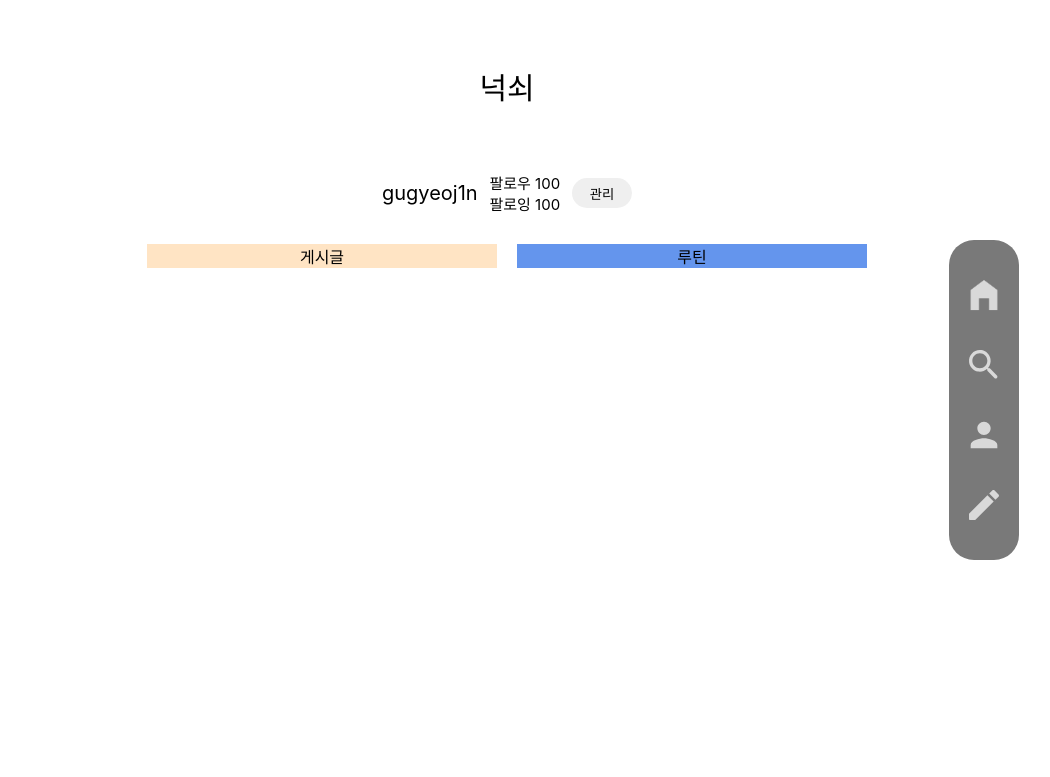
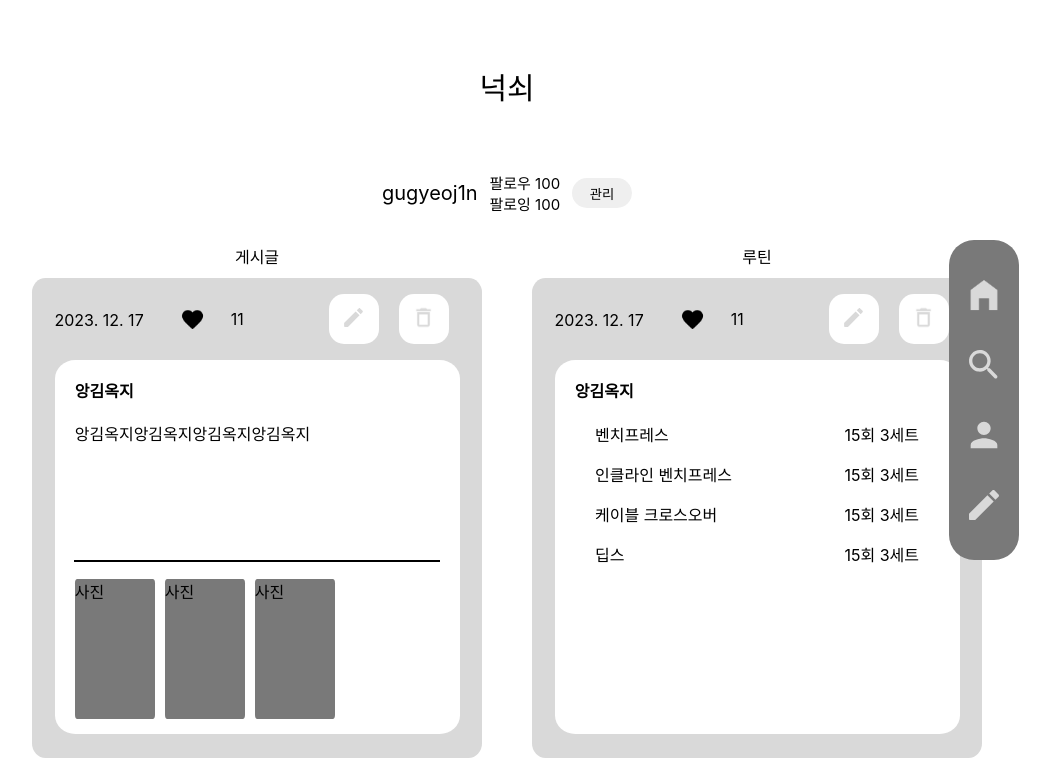
Before and after one commit to gugyeoj1n/enough_weight, a React (Create React App) app in the folder client/: page /profile in a window 1280 px wide. Shown: the top 777 px of the page, without its empty margins (133-1183 px from the left). Built offline with nearby package versions, Linux system fonts and the light colour scheme.

Commit message:
[FEAT] 프로필 페이지 게시글, 루틴 아이템 구현

```diff
--- a/client/src/App.js
+++ b/client/src/App.js
@@ -20,7 +20,7 @@ function App() {
         		<Route exact path="/login" element = { <Login /> }/>
 				<Route eaxct path="/register" element = { <Register /> }/>
 				<Route exact path="/profile" element = { <Profile /> }/>
-				<Route exact path="/post" element= { <ArticlePost /> }/>
+				<Route exact path="/post_article" element= { <ArticlePost /> }/>
       		</Routes>
     	</BrowserRouter>
 	)
--- a/client/src/pages/MainPage/MainPage.js
+++ b/client/src/pages/MainPage/MainPage.js
@@ -3,6 +3,7 @@ import './MainPage.css'
 import ArticleList from "./ArticleList"
 import NavigationBar from "../NavigationBar"
 import axios from 'axios'
+import React, { useEffect } from 'react'
 
 function MainPage()
 {
@@ -34,6 +35,14 @@ function MainPage()
     const registerNavigate = () => {
         navigate("/register")
     }
+
+    const getUserData = async () => {
+        // /auth/user
+    }
+
+    useEffect(() => {
+        getUserData()
+    }, [])
 
     return (
         <div>
--- a/client/src/pages/NavigationBar.js
+++ b/client/src/pages/NavigationBar.js
@@ -9,7 +9,7 @@ function NavigationBar(){
     }
 
     const postNavigate = () => {
-        navigate("/post")
+        navigate("/post_article")
     }
 
     const mainNavigate = () => {
--- /dev/null
+++ b/client/src/pages/Profile/ArticleItem.css
@@ -0,0 +1,124 @@
+.article {
+    background-color: #d9d9d9;
+    border: none;
+    border-radius: 3%;
+    width: 100%;
+    height: 480px;
+    margin-top: 10px;
+    margin-bottom: 10px;
+    display: flex;
+    flex-direction: column;
+    align-items: center;
+}
+
+.profile {
+    width: 90%;
+    height: 17%;
+    background: none;
+    display: flex;
+    flex-direction: row;
+    align-items: center;
+}
+
+.profileImage {
+    border-radius: 15%;
+    width: 45px;
+    height: 45px;
+    background-color: white;
+    border: #000000;
+    border-style: dashed;
+    margin-right: 10px;
+}
+
+.profileId {
+    font-weight: bold;
+    margin-bottom: 3px;
+}
+
+.profileDate {
+    margin-top: 3px;
+}
+
+.likeButton {
+    width: 25px;
+    height: 25px;
+    border: none;
+    background: none;
+}
+
+.likeIcon {
+    width: 25px;
+    height: 25px;
+}
+
+.likes {
+    margin-left: 30px;
+    width: 70px;
+    display: flex;
+    flex-direction: row;
+    align-items: center;
+    justify-content: space-between;
+    margin-right: 75px;
+}
+
+.content {
+    background: white;
+    border: none;
+    border-radius: 5%;
+    width: 90%;
+    height: 78%;
+    display: flex;
+    flex-direction: column;
+}
+
+.contentTitle {
+    position: relative;
+    font-weight: 600;
+    left: 5%;
+    top: 5%;
+    width: 90%;
+}
+
+.contentText {
+    position: relative;
+    left: 5%;
+    top: 10%;
+    width: 90%;
+    height: 45%;
+}
+
+.line {
+    width: 90%;
+    border: 0.5px solid;
+    margin-bottom: 12.5px;
+}
+
+.contentPictures {
+    width: 90%;
+    height: 40%;
+    position: relative;
+    left: 5%;
+    display: flex;
+    flex-direction: row;
+    align-items: center;
+    gap: 10px;
+}
+
+.contentPicture {
+    border-radius: 3%;
+    border: none;
+    background: #797979;
+    width: 80px;
+    height: 140px;
+}
+
+.editButton {
+    background-color: white;
+    border-radius: 15px;
+    border: none;
+    width: 50px;
+    height: 50px;
+    cursor: pointer;
+    margin-left: 10px;
+    margin-right: 10px;
+}
--- /dev/null
+++ b/client/src/pages/Profile/ArticleItem.js
@@ -0,0 +1,49 @@
+import './ArticleItem.css'
+
+function ArticleItem(){
+    return (
+        <div className="article">
+            <div className="profile">
+                <div className="profileDate">
+                    2023. 12. 17
+                </div>
+                <div className="likes">
+                    <button className="likeButton">
+                        <img src="images/like.png" className="likeIcon"/>
+                    </button>
+                    <text className="likeText">
+                        11
+                    </text>
+                </div>
+                <button className="editButton">
+                    <img src="images/edit.svg" className="likeIcon"/>
+                </button>
+                <button className="editButton">
+                    <img src="images/delete.png" className="likeIcon"/>
+                </button>
+            </div>
+            <div className="content">
+                <text className="contentTitle">
+                    앙김옥지
+                </text>
+                <text className="contentText">
+                    앙김옥지앙김옥지앙김옥지앙김옥지
+                </text>
+                <hr className="line"/>
+                <div className="contentPictures">
+                    <div className="contentPicture">
+                        사진
+                    </div>
+                    <div className="contentPicture">
+                        사진
+                    </div>
+                    <div className="contentPicture">
+                        사진
+                    </div>
+                </div>
+            </div>
+        </div>
+    )
+}
+
+export default ArticleItem
--- a/client/src/pages/Profile/ArticleList.css
+++ b/client/src/pages/Profile/ArticleList.css
@@ -1,7 +1,7 @@
 .articleContent {
-    width: 350px;
+    width: 450px;
     height: 100%;
-    background-color: bisque;
+    background: none;
     display: flex;
     flex-direction: column;
     align-items: center;
--- a/client/src/pages/Profile/ArticleList.js
+++ b/client/src/pages/Profile/ArticleList.js
@@ -1,9 +1,14 @@
 import './ArticleList.css'
+import ArticleItem from './ArticleItem'
 
 function ArticleList(){
     return (
         <div className="articleContent">
             게시글
+            <ArticleItem/>
+            <ArticleItem/>
+            <ArticleItem/>
+            <ArticleItem/>
         </div>
     )
 }
--- a/client/src/pages/Profile/Profile.css
+++ b/client/src/pages/Profile/Profile.css
@@ -83,7 +83,7 @@
 
 .contents {
     margin-top: 30px;
-    width: 720px;
+    width: 950px;
     height: 100%;
     display: flex;
     flex-direction: row;
--- /dev/null
+++ b/client/src/pages/Profile/RoutineItem.css
@@ -0,0 +1,114 @@
+.article {
+    background-color: #d9d9d9;
+    border: none;
+    border-radius: 3%;
+    width: 100%;
+    height: 480px;
+    margin-top: 10px;
+    margin-bottom: 10px;
+    display: flex;
+    flex-direction: column;
+    align-items: center;
+}
+
+.profile {
+    width: 90%;
+    height: 17%;
+    background: none;
+    display: flex;
+    flex-direction: row;
+    align-items: center;
+}
+
+.profileImage {
+    border-radius: 15%;
+    width: 45px;
+    height: 45px;
+    background-color: white;
+    border: #000000;
+    border-style: dashed;
+    margin-right: 10px;
+}
+
+.profileId {
+    font-weight: bold;
+    margin-bottom: 3px;
+}
+
+.profileDate {
+    margin-top: 3px;
+}
+
+.likeButton {
+    width: 25px;
+    height: 25px;
+    border: none;
+    background: none;
+}
+
+.likeIcon {
+    width: 25px;
+    height: 25px;
+}
+
+.likes {
+    margin-left: 30px;
+    width: 70px;
+    display: flex;
+    flex-direction: row;
+    align-items: center;
+    justify-content: space-between;
+    margin-right: 75px;
+}
+
+.content {
+    background: white;
+    border: none;
+    border-radius: 5%;
+    width: 90%;
+    height: 78%;
+    display: flex;
+    flex-direction: column;
+}
+
+.routineTitle {
+    position: relative;
+    font-weight: 600;
+    left: 5%;
+    top: 5%;
+    width: 90%;
+    margin-bottom: 30px;
+}
+
+.contentList {
+    display: flex;
+    flex-direction: column;
+    align-items: center;
+    width: 100%;
+    height: 50%;
+}
+
+.exercise {
+    display: flex;
+    flex-direction: row;
+    justify-content: space-between;
+    align-items: center;
+    width: 80%;
+    height: 30px;
+    margin: 5px;
+}
+
+.exerciseName {
+
+}
+
+.editButton {
+    background-color: white;
+    border-radius: 15px;
+    border: none;
+    width: 50px;
+    height: 50px;
+    cursor: pointer;
+    margin-left: 10px;
+    margin-right: 10px;
+}
--- /dev/null
+++ b/client/src/pages/Profile/RoutineItem.js
@@ -0,0 +1,68 @@
+import './RoutineItem.css'
+
+function RoutineItem(){
+    return (
+        <div className="article">
+            <div className="profile">
+                <div className="profileDate">
+                    2023. 12. 17
+                </div>
+                <div className="likes">
+                    <button className="likeButton">
+                        <img src="images/like.png" className="likeIcon"/>
+                    </button>
+                    <text className="likeText">
+                        11
+                    </text>
+                </div>
+                <button className="editButton">
+                    <img src="images/edit.svg" className="likeIcon"/>
+                </button>
+                <button className="editButton">
+                    <img src="images/delete.png" className="likeIcon"/>
+                </button>
+            </div>
+            <div className="content">
+                <text className="routineTitle">
+                    앙김옥지
+                </text>
+                <div className="contentList">
+                    <div className="exercise">
+                        <text className="exerciseName">
+                            벤치프레스
+                        </text>
+                        <text className="repeat">
+                            15회 3세트
+                        </text>
+                    </div>
+                    <div className="exercise">
+                        <text className="exerciseName">
+                            인클라인 벤치프레스
+                        </text>
+                        <text className="repeat">
+                            15회 3세트
+                        </text>
+                    </div>
+                    <div className="exercise">
+                        <text className="exerciseName">
+                            케이블 크로스오버
+                        </text>
+                        <text className="repeat">
+                            15회 3세트
+                        </text>
+                    </div>
+                    <div className="exercise">
+                        <text className="exerciseName">
+                            딥스
+                        </text>
+                        <text className="repeat">
+                            15회 3세트
+                        </text>
+                    </div>
+                </div>
+            </div>
+        </div>
+    )
+}
+
+export default RoutineItem
--- a/client/src/pages/Profile/RoutineList.css
+++ b/client/src/pages/Profile/RoutineList.css
@@ -1,7 +1,6 @@
 .routineContent {
-    width: 350px;
+    width: 450px;
     height: 100%;
-    background-color: cornflowerblue;
     display: flex;
     flex-direction: column;
     align-items: center;
--- a/client/src/pages/Profile/RoutineList.js
+++ b/client/src/pages/Profile/RoutineList.js
@@ -1,9 +1,12 @@
 import './RoutineList.css'
+import RoutineItem from './RoutineItem'
 
 function RoutineList(){
     return (
         <div className="routineContent">
             루틴
+            <RoutineItem/>
+            <RoutineItem/>
         </div>
     )
 }
```
